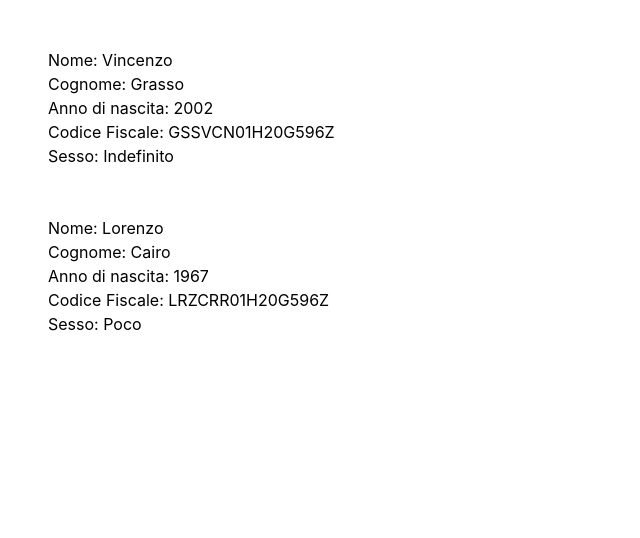
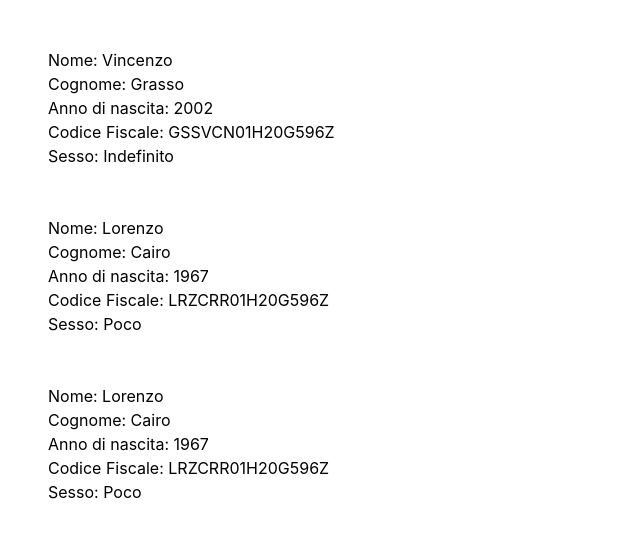
Before and after one commit to gabrielecallegari/react-corso, a React (Create React App) app: page / in a window 1280 px wide. Shown: the top 538 px of the page, without its empty margins (0-640 px from the left). Built offline with nearby package versions, Linux system fonts and the light colour scheme.

Commit message:
Add mapping

```diff
--- a/src/App.tsx
+++ b/src/App.tsx
@@ -4,38 +4,44 @@ import CartaIdentita, {
 } from "./components/CartaIdentita/CartaIdentita";
 
 function App() {
-  const persona1: CartaIdentitaProps = {
+  const arrayPersone: CartaIdentitaProps[] = [
+    {
       nome: "Vincenzo",
       cognome: "Grasso",
       annoDiNascita: 2002,
       codiceFiscale: "GSSVCN01H20G596Z",
       sesso: "Indefinito",
-  };
-
-  const persona2: CartaIdentitaProps = {
+    },
+    {
       nome: "Lorenzo",
       cognome: "Cairo",
       annoDiNascita: 1967,
       codiceFiscale: "LRZCRR01H20G596Z",
       sesso: "Poco",
-  };
+    },
+    {
+      nome: "Lorenzo",
+      cognome: "Cairo",
+      annoDiNascita: 1967,
+      codiceFiscale: "LRZCRR01H20G596Z",
+      sesso: "Poco",
+    },
+  ];
 
   return (
     <div>
+      {arrayPersone.map((elemento: CartaIdentitaProps, i: number) => {
+        return (
           <CartaIdentita
-        nome={persona1.nome}
-        cognome={persona1.cognome}
-        sesso={persona1.sesso}
-        annoDiNascita={persona1.annoDiNascita}
-        codiceFiscale={persona1.codiceFiscale}
+            nome={elemento.nome}
+            cognome={elemento.cognome}
+            annoDiNascita={elemento.annoDiNascita}
+            codiceFiscale={elemento.codiceFiscale}
+            sesso={elemento.sesso}
+            key={i}
           />
-      <CartaIdentita
-        nome={persona2.nome}
-        cognome={persona2.cognome}
-        sesso={persona2.sesso}
-        annoDiNascita={persona2.annoDiNascita}
-        codiceFiscale={persona2.codiceFiscale}
-      />
+        );
+      })}
     </div>
   );
 }
```
Lines whose indentation alone changed are shown as unchanged.
